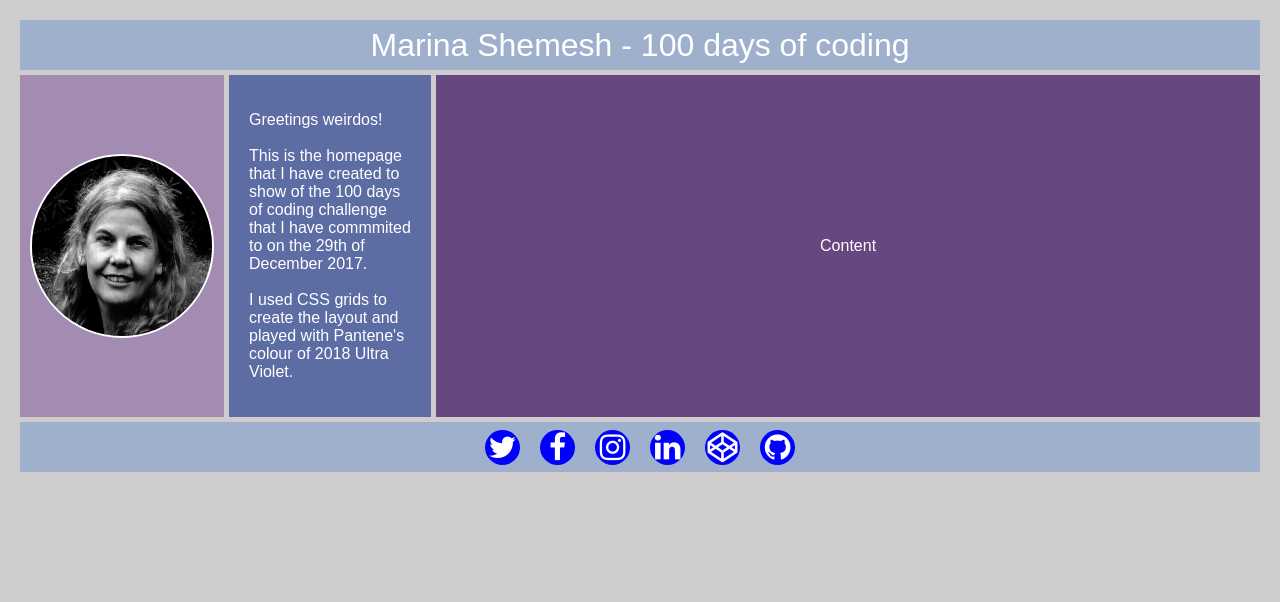
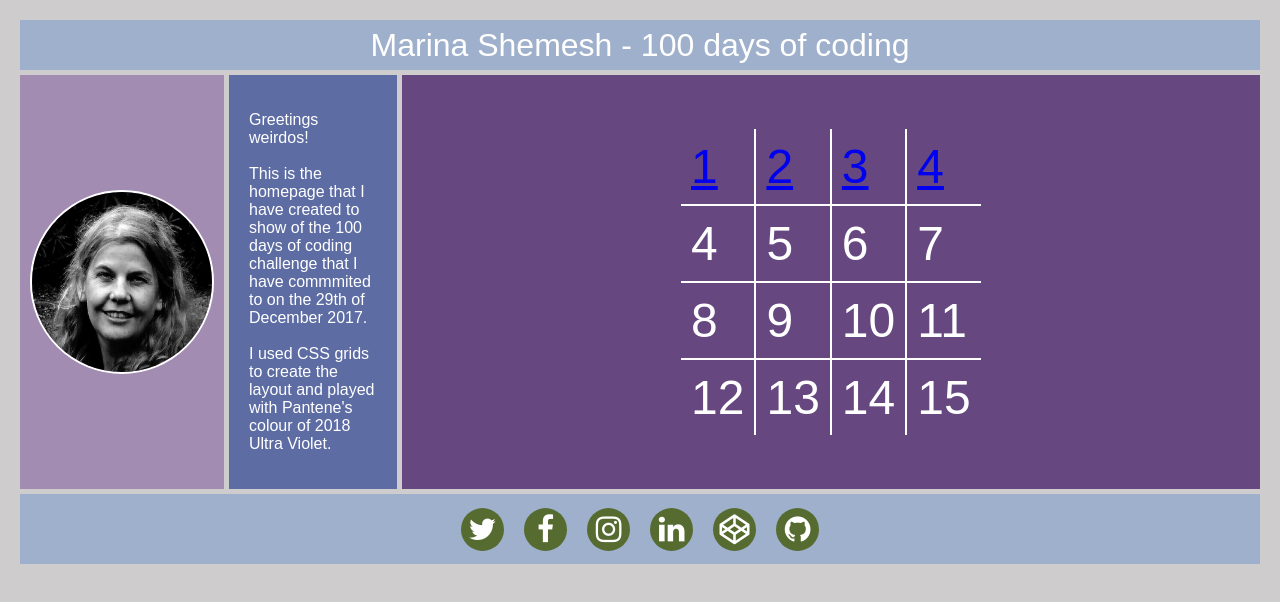
Before and after one commit to MarinaShemesh/100_days_coding_homepage, a plain HTML site: page index.html in a window 1280 px wide. Drawn offline with Linux system fonts and the light colour scheme.

Commit message:
100dayscode_r1d2_b

```diff
--- a/basic.css
+++ b/basic.css
@@ -34,7 +34,7 @@ img {
 
 ul{
   list-style-type:none;
-  margin:0px;
+ /* margin:10px;*/
   padding:0px;
   display:flex;
 
@@ -47,7 +47,7 @@ ul{
     display: flex;
     justify-content: center;
     align-items: center;
-    background-color: blue;
+    background-color: #556B2F;
     text-decoration:none;
     height: 35px;
     width: 35px;
@@ -55,6 +55,27 @@ ul{
     text-align:center;
     font-size: 30px;
     margin: 10px;
-    color: #006400;
+    padding:4px;
     outline: 0;
 }
+
+table {
+  border-collapse: collapse;
+  font-size: 3em;
+}
+table td {
+  border: 2px solid white;
+  padding: 10px;
+}
+table tr:first-child td {
+  border-top: 0;
+}
+table tr:last-child td {
+  border-bottom: 0;
+}
+table tr td:first-child{
+  border-left: 0;
+}
+table tr td:last-child {
+  border-right: 0;
+}
--- a/index.css
+++ b/index.css
@@ -1,8 +1,8 @@
 .container {
   display:grid;
   grid-gap: 5px;
-  grid-template-columns: repeat(6, 1fr); /*fraction units makes 2 col.responsive*/
-  grid-template-rows: 50px auto 50px;
+  grid-template-columns: repeat(7, 1fr); /*fraction units makes 2 col.responsive*/
+  grid-template-rows: 50px auto 70px;
 
 }
 
--- a/index.html
+++ b/index.html
@@ -14,7 +14,34 @@
     <div class="photo"><img src="image/marina_shemesh.jpg" alt="some text" width=180 height=180></div>
     <div class="about"><p>Greetings weirdos!<br><br>This is the homepage that I have created to show of the 100 days of coding challenge that I have commmited to on the 29th of December 2017.<br><br>I used CSS grids to create the layout and played with Pantene's colour of 2018 Ultra Violet.</p>
     </div>
-    <div class="content">Content</div>
+    <div class="content">
+       <table>
+        <tr>
+          <td><a href="#">1</a></td>
+          <td><a href="#">2</a></td>
+          <td><a href="#">3</a></td>
+          <td><a href="#">4</a></td>
+        </tr>
+        <tr>
+          <td>4</td>
+          <td>5</td>
+          <td>6</td>
+          <td>7</td>
+        </tr>
+        <tr>
+          <td>8</td>
+          <td>9</td>
+          <td>10</td>
+          <td>11</td>
+        </tr>
+        <tr>
+          <td>12</td>
+          <td>13</td>
+          <td>14</td>
+          <td>15</td>
+        </tr>
+    </table>
+    </div>
     <div class="footer">
        <ul class="social-buttons">
           <li><a href="https://twitter.com/marinashemesh" target="_blank"><i class="fa fa-twitter fa-inverse"></i></a>
```
